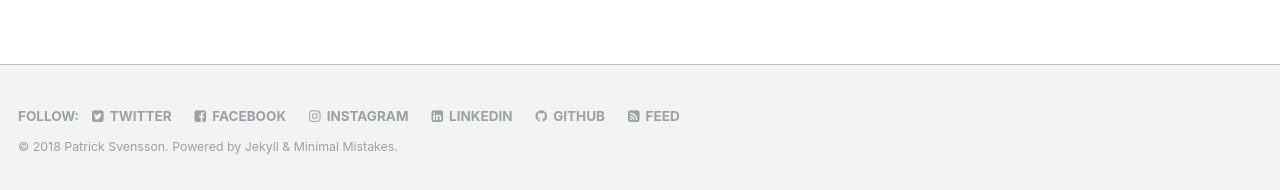
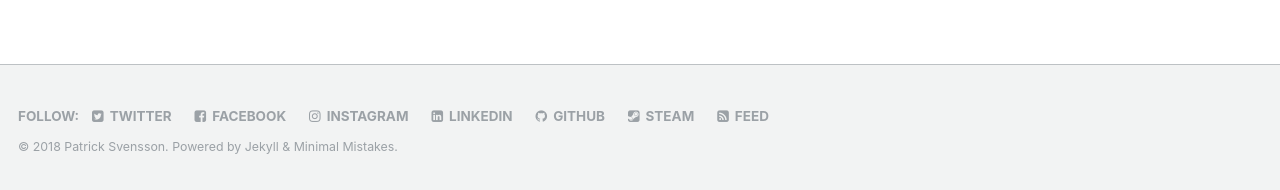
Before and after one commit to Patrickusaf/patrickusaf, a Jekyll site: the page built from index.html, in a window 1280 px wide. Shown: the part 707-897 px from the top of the page. Built offline with Jekyll 4.4.1, drawn with Linux system fonts in a browser that asks for light colours; the list of posts is cut into pages by our own code.

Commit message:
Update footer.html

```diff
--- a/_includes/footer.html
+++ b/_includes/footer.html
@@ -12,11 +12,17 @@
     {% if site.author.instagram %}
       <li><a href="https://instagram.com/{{ site.author.instagram }}"><i class="fa fa-fw fa-instagram" aria-hidden="true"></i> Instagram</a></li>
     {% endif %}
+    {% if site.author.google-plus %}
+      <li><a href="https://instagram.com/{{ site.author.google-plus }}"><i class="fa fa-fw fa-google-plus-square" aria-hidden="true"></i> Google Plus</a></li>
+    {% endif %}
     {% if site.author.linkedin %}
       <li><a href="https://linkedin.com/{{ site.author.linkedin }}"><i class="fa fa-fw fa-linkedin-square" aria-hidden="true"></i> LinkedIn</a></li>
     {% endif %}
     {% if site.author.github %}
       <li><a href="http://github.com/{{ site.author.github }}"><i class="fa fa-fw fa-github" aria-hidden="true"></i> GitHub</a></li>
+    {% endif %}
+    {% if site.author.steam %}
+      <li><a href="https://instagram.com/{{ site.author.steam }}"><i class="fa fa-fw fa-steam-square" aria-hidden="true"></i> Steam</a></li>
     {% endif %}
     {% if site.author.bitbucket %}
       <li><a href="http://bitbucket.org/{{ site.author.bitbucket }}"><i class="fa fa-fw fa-bitbucket" aria-hidden="true"></i> Bitbucket</a></li>
```
